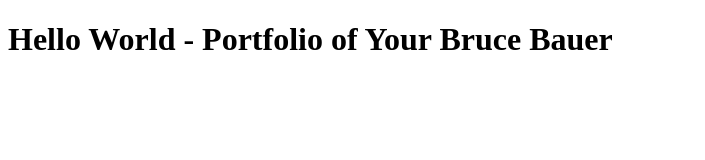
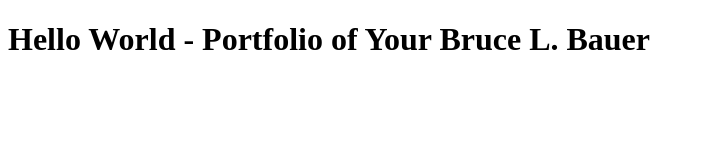
Before and after one commit to blbauer/IFSC4396, a plain HTML site: page index.html in a window 1280 px wide. Shown: the whole page, without its empty margins (0-705 px from the left). Drawn offline with Linux system fonts and the light colour scheme.

Commit message:
My first update

```diff
--- a/index.html
+++ b/index.html
@@ -1,6 +1,6 @@
 <!DOCTYPE html>
 <html>
 <body>
-  <h1>Hello World - Portfolio of Your Bruce Bauer</h1>
+  <h1>Hello World - Portfolio of Your Bruce L. Bauer</h1>
 </body>
 </html>
```
